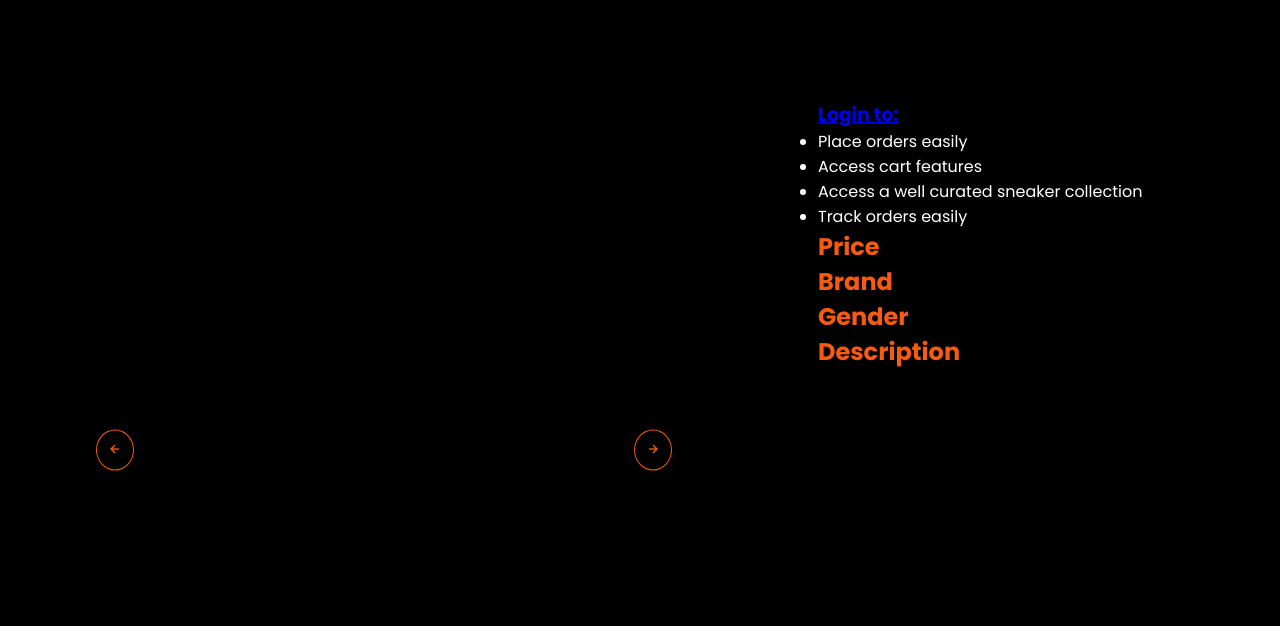
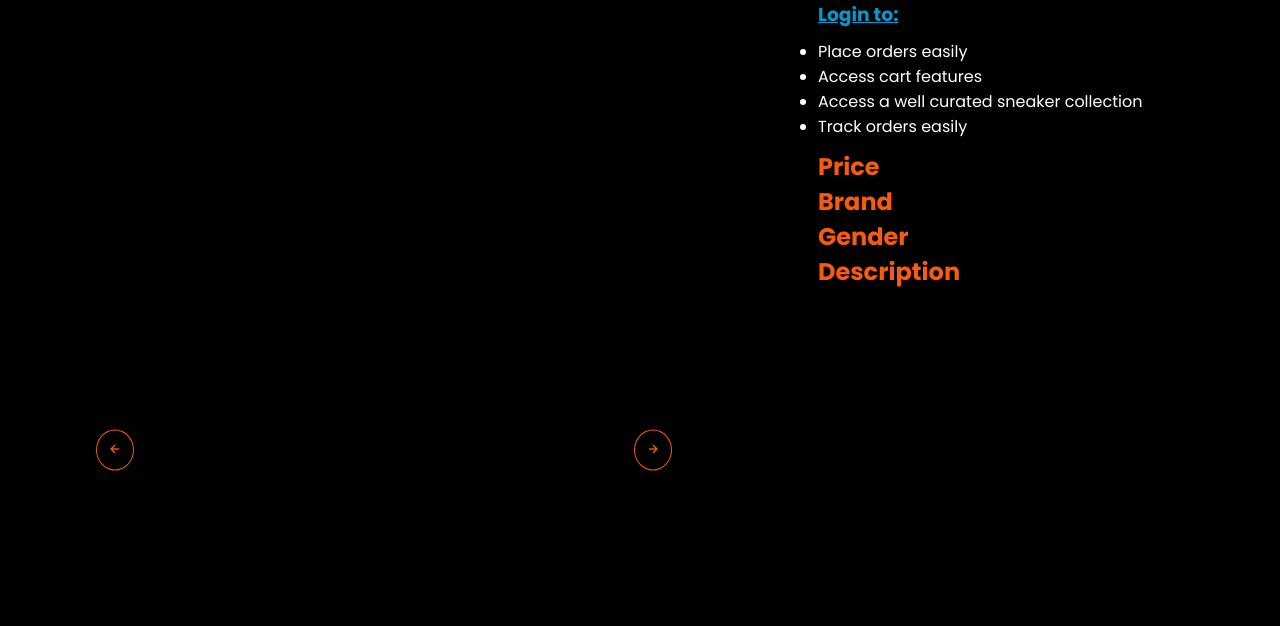
Before and after one commit to Emogy-reunion/E-commerce_app, a Flask app: page /guest_product_details/1 in a window 1280 px wide. Shown: the top 626 px of the page. Run offline with Flask 3, Linux system fonts and the light colour scheme.

Commit message:
style the link in the  property details

```diff
--- a/static/css/upload_details.css
+++ b/static/css/upload_details.css
@@ -94,8 +94,7 @@ section {
 
 #details {
 	width: 60%;
-	padding: 50px;
-	margin-top: 50px;
+	padding: 0 50px;
 	overflow-y: auto;
 	margin-left: 60%;
 	display: flex;
@@ -106,3 +105,15 @@ section {
 #details h2 {
 	 color: #f85b10;
  }
+
+ #details h3 a {
+	 color: #0598ce;
+ }
+
+ #details h3 a:hover {
+	 color: #f85b10;
+ }
+
+ #details ul {
+	 margin: 10px 0;
+ }
```
